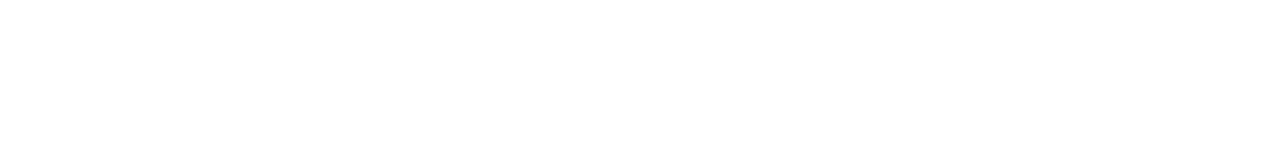
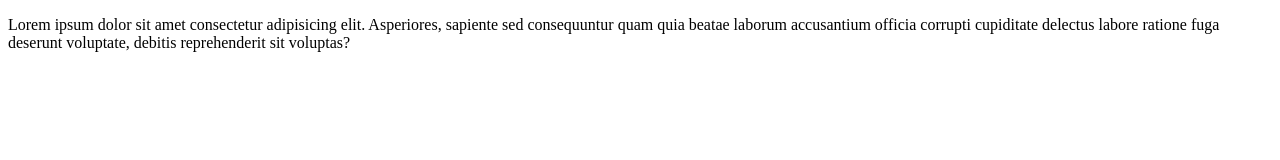
Before and after one commit to Armelle-Henry-Clo/mon_premier_projet, a plain HTML site: page index.html in a window 1280 px wide. Drawn offline with Linux system fonts and the light colour scheme.

Commit message:
rajout lorem

```diff
--- a/index.html
+++ b/index.html
@@ -7,6 +7,7 @@
     <title>Document</title>
 </head>
 <body>
+    <p>Lorem ipsum dolor sit amet consectetur adipisicing elit. Asperiores, sapiente sed consequuntur quam quia beatae laborum accusantium officia corrupti cupiditate delectus labore ratione fuga deserunt voluptate, debitis reprehenderit sit voluptas?</p>
 
 </body>
 </html>
```
